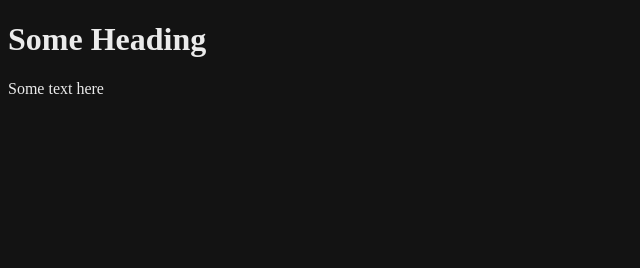
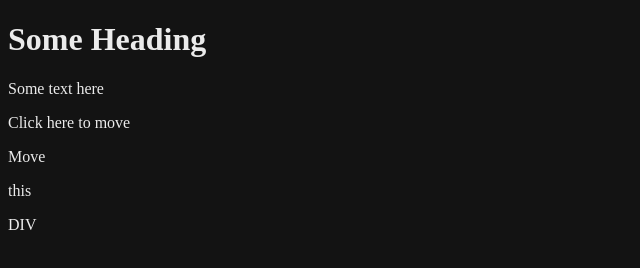
Before and after one commit to shafingazi/test-page, a plain HTML site: page index.html in a window 1280 px wide. Shown: the whole page, without its empty margins (0-640 px from the left). Drawn offline with Linux system fonts and the light colour scheme.

Commit message:
Update index.html

```diff
--- a/index.html
+++ b/index.html
@@ -7,5 +7,14 @@
 <body>
   <h1>Some Heading</h1>
   <p>Some text here</p>
+
+  <div id="mydiv">
+    <div id="mydivheader">Click here to move</div>
+    <p>Move</p>
+    <p>this</p>
+    <p>DIV</p>
+  </div>
+
+  <script src="js/script.js"></script>
 </body>
 </html>
```
